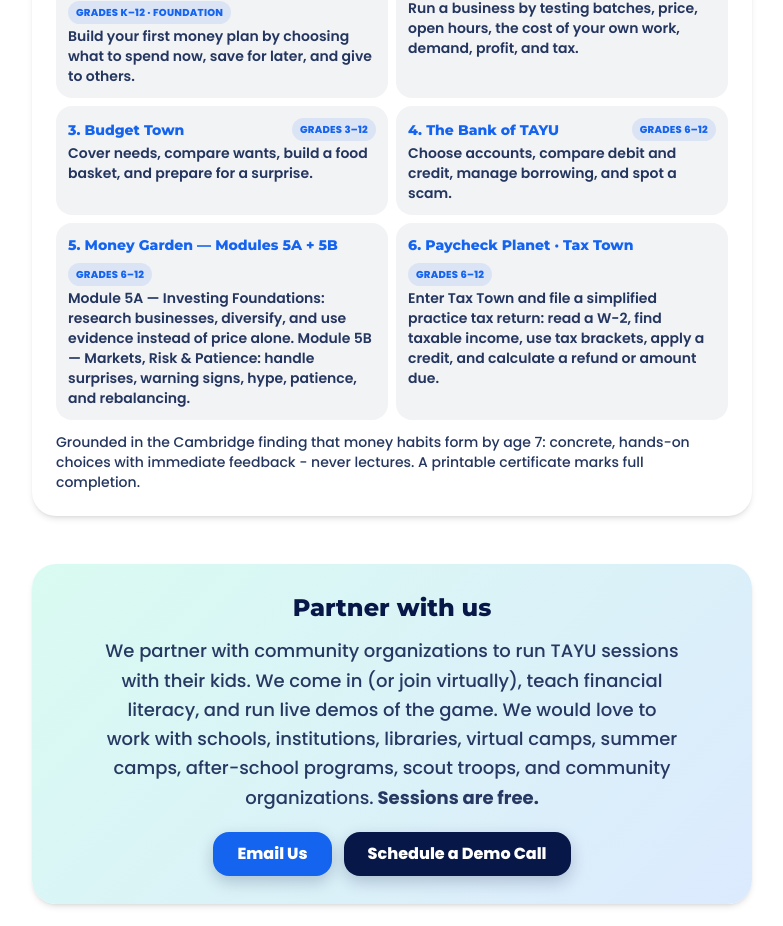
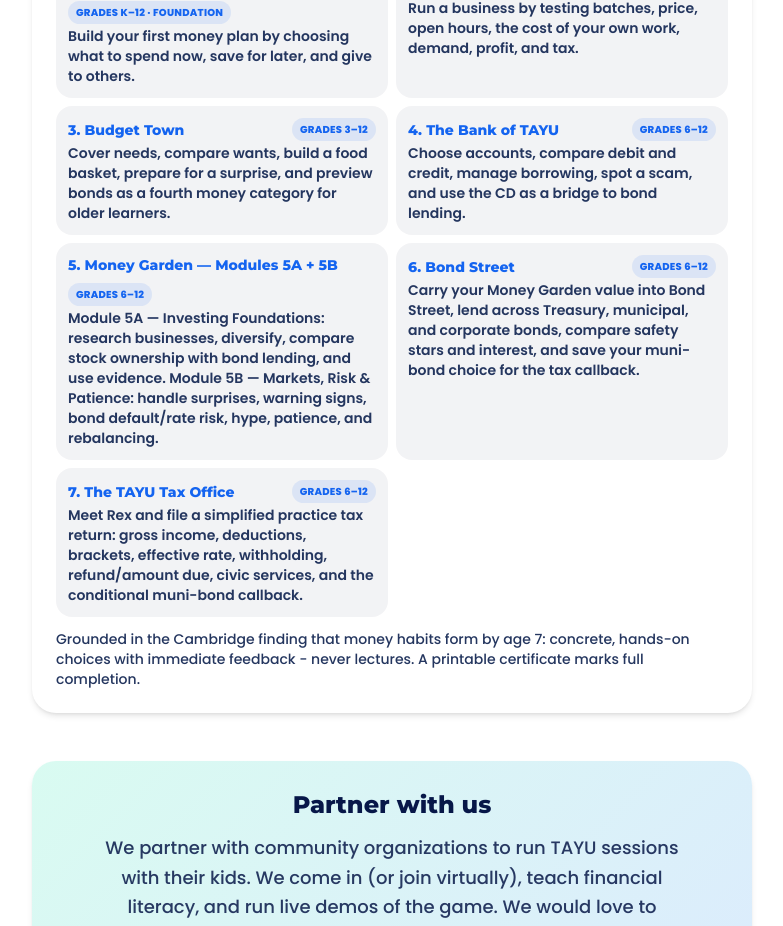
Before and after one commit to dev-rai1/tayu-game, a React (Vite) app in the folder frontend/: page /about in a window 1280 px wide. Shown: the part 3726-4652 px from the top of the page, without its empty margins (248-1031 px from the left). Built offline with nearby package versions, Linux system fonts and the light colour scheme; no server answers.

Commit message:
Add Bond Street as Module 6 and Tax Office as Module 7

```diff
--- a/frontend/src/constants/modules.js
+++ b/frontend/src/constants/modules.js
@@ -1,100 +1,16 @@
 export const MODULE_CATALOG = [
-  {
-    n: 1,
-    badge: 'jars',
-    title: 'The Market & Jars',
-    grades: 'Grades K–12 · foundation',
-    minutes: '5–7 min',
-    desc: 'Build your first money plan by choosing what to spend now, save for later, and give to others.',
-    color: '#1464F0',
-  },
-  {
-    n: 2,
-    badge: 'lemonade',
-    title: 'The Lemonade Stand',
-    grades: 'Grades K–12',
-    minutes: '10–15 min',
-    desc: 'Run a business by testing batches, price, open hours, the cost of your own work, demand, profit, and tax.',
-    color: '#FFD700',
-  },
-  {
-    n: 3,
-    badge: 'budget',
-    title: 'Budget Town',
-    grades: 'Grades 3–12',
-    minutes: '7–10 min',
-    desc: 'Cover needs, compare wants, build a food basket, and prepare for a surprise.',
-    color: '#00DCA0',
-  },
-  {
-    n: 4,
-    badge: 'bank',
-    title: 'The Bank of TAYU',
-    grades: 'Grades 6–12',
-    minutes: '7–10 min',
-    desc: 'Choose accounts, compare debit and credit, manage borrowing, and spot a scam.',
-    color: '#7850F0',
-  },
-  {
-    n: 5,
-    badge: 'garden',
-    title: 'Money Garden — Modules 5A + 5B',
-    grades: 'Grades 6–12',
-    minutes: 'Two separate 6–8 min modules',
-    desc: 'Module 5A — Investing Foundations: research businesses, diversify, and use evidence instead of price alone. Module 5B — Markets, Risk & Patience: handle surprises, warning signs, hype, patience, and rebalancing.',
-    color: '#00b37f',
-    parts: [
-      {
-        id: 'A',
-        label: 'Module 5A',
-        title: 'Investing Foundations',
-        minutes: '6–8 min',
-        desc: 'Research businesses, spread risk, and use evidence instead of price alone.',
-        color: '#00b37f',
-      },
-      {
-        id: 'B',
-        label: 'Module 5B',
-        title: 'Markets, Risk & Patience',
-        minutes: '6–8 min',
-        desc: 'Protect ready cash, react to warning signs, resist hype, practice patience, and rebalance.',
-        color: '#7850F0',
-      },
-    ],
-    worldModule: 5,
-  },
-  {
-    n: 6,
-    badge: 'tax',
-    title: 'Paycheck Planet · Tax Town',
-    grades: 'Grades 6–12',
-    minutes: '10–15 min',
-    desc: 'Enter Tax Town and file a simplified practice tax return: read a W-2, find taxable income, use tax brackets, apply a credit, and calculate a refund or amount due.',
-    color: '#FF8A3D',
-    finale: true,
-  },
+  { n: 1, badge: 'jars', title: 'The Market & Jars', grades: 'Grades K–12 · foundation', minutes: '5–7 min', desc: 'Build your first money plan by choosing what to spend now, save for later, and give to others.', color: '#1464F0' },
+  { n: 2, badge: 'lemonade', title: 'The Lemonade Stand', grades: 'Grades K–12', minutes: '10–15 min', desc: 'Run a business by testing batches, price, open hours, the cost of your own work, demand, profit, and tax.', color: '#FFD700' },
+  { n: 3, badge: 'budget', title: 'Budget Town', grades: 'Grades 3–12', minutes: '7–10 min', desc: 'Cover needs, compare wants, build a food basket, prepare for a surprise, and preview bonds as a fourth money category for older learners.', color: '#00DCA0' },
+  { n: 4, badge: 'bank', title: 'The Bank of TAYU', grades: 'Grades 6–12', minutes: '7–10 min', desc: 'Choose accounts, compare debit and credit, manage borrowing, spot a scam, and use the CD as a bridge to bond lending.', color: '#7850F0' },
+  { n: 5, badge: 'garden', title: 'Money Garden — Modules 5A + 5B', grades: 'Grades 6–12', minutes: 'Two separate 6–8 min modules', desc: 'Module 5A — Investing Foundations: research businesses, diversify, compare stock ownership with bond lending, and use evidence. Module 5B — Markets, Risk & Patience: handle surprises, warning signs, bond default/rate risk, hype, patience, and rebalancing.', color: '#00b37f', parts: [{ id: 'A', label: 'Module 5A', title: 'Investing Foundations', minutes: '6–8 min', desc: 'Research businesses, spread risk, compare stocks with bonds, and use evidence instead of price alone.', color: '#00b37f' }, { id: 'B', label: 'Module 5B', title: 'Markets, Risk & Patience', minutes: '6–8 min', desc: 'Protect ready cash, react to warning signs, understand bond risk and interest-rate effects, resist hype, practice patience, and rebalance.', color: '#7850F0' }], worldModule: 5 },
+  { n: 6, badge: 'bond', title: 'Bond Street', grades: 'Grades 6–12', minutes: '6–8 min', desc: 'Carry your Money Garden value into Bond Street, lend across Treasury, municipal, and corporate bonds, compare safety stars and interest, and save your muni-bond choice for the tax callback.', color: '#6D9A4E', finale: true },
+  { n: 7, badge: 'tax', title: 'The TAYU Tax Office', grades: 'Grades 6–12', minutes: '10–15 min', desc: 'Meet Rex and file a simplified practice tax return: gross income, deductions, brackets, effective rate, withholding, refund/amount due, civic services, and the conditional muni-bond callback.', color: '#FF8A3D', finale: true },
 ]
-
 export const MODULE_COUNT = MODULE_CATALOG.length
 export const WORLD_CHAPTER_COUNT = 5
-
 export const EDUCATOR_GRADE_BANDS = [
-  {
-    title: 'Elementary School', grades: 'Grades K–5', color: '#1464F0',
-    copy: 'Grades K–2 are recommended Modules 1–2. Grades 3–5 add Budget Town as Module 3.',
-    currentModules: MODULE_CATALOG.filter((module) => [1, 2, 3].includes(module.n)),
-    plannedModules: [],
-  },
-  {
-    title: 'Middle School', grades: 'Grades 6–8', color: '#7850F0',
-    copy: 'All six core modules are available. The investing sequence is split into Module 5A and Module 5B, followed by Paycheck Planet · Tax Town in Module 6.',
-    currentModules: MODULE_CATALOG,
-    plannedModules: ['Credit scores and debt', 'Insurance and risk', 'Careers, earnings, and benefits'],
-  },
-  {
-    title: 'High School', grades: 'Grades 9–12', color: '#00a77a',
-    copy: 'All six core modules establish a shared baseline. Module 5A and 5B deepen investing decisions, and Module 6 enters Paycheck Planet · Tax Town for W-2 reading and simplified filing.',
-    currentModules: MODULE_CATALOG,
-    plannedModules: ['College costs and financial aid', 'Retirement and long-term investing', 'Fintech, fraud, and digital money', 'Personal financial roadmap'],
-  },
+  { title: 'Elementary School', grades: 'Grades K–5', color: '#1464F0', copy: 'Grades K–2 are recommended Modules 1–2. Grades 3–5 add Budget Town as Module 3.', currentModules: MODULE_CATALOG.filter((module) => [1, 2, 3].includes(module.n)), plannedModules: [] },
+  { title: 'Middle School', grades: 'Grades 6–8', color: '#7850F0', copy: 'All seven core modules are available. Money Garden is split into Module 5A and 5B, followed by Bond Street in Module 6 and the Tax Office in Module 7.', currentModules: MODULE_CATALOG, plannedModules: ['Credit scores and debt', 'Insurance and risk', 'Careers, earnings, and benefits'] },
+  { title: 'High School', grades: 'Grades 9–12', color: '#00a77a', copy: 'All seven core modules establish a shared baseline. Module 5A and 5B deepen investing decisions, Module 6 adds fixed income, and Module 7 completes the journey with a simplified tax return.', currentModules: MODULE_CATALOG, plannedModules: ['College costs and financial aid', 'Retirement and long-term investing', 'Fintech, fraud, and digital money', 'Personal financial roadmap'] },
 ]
```
